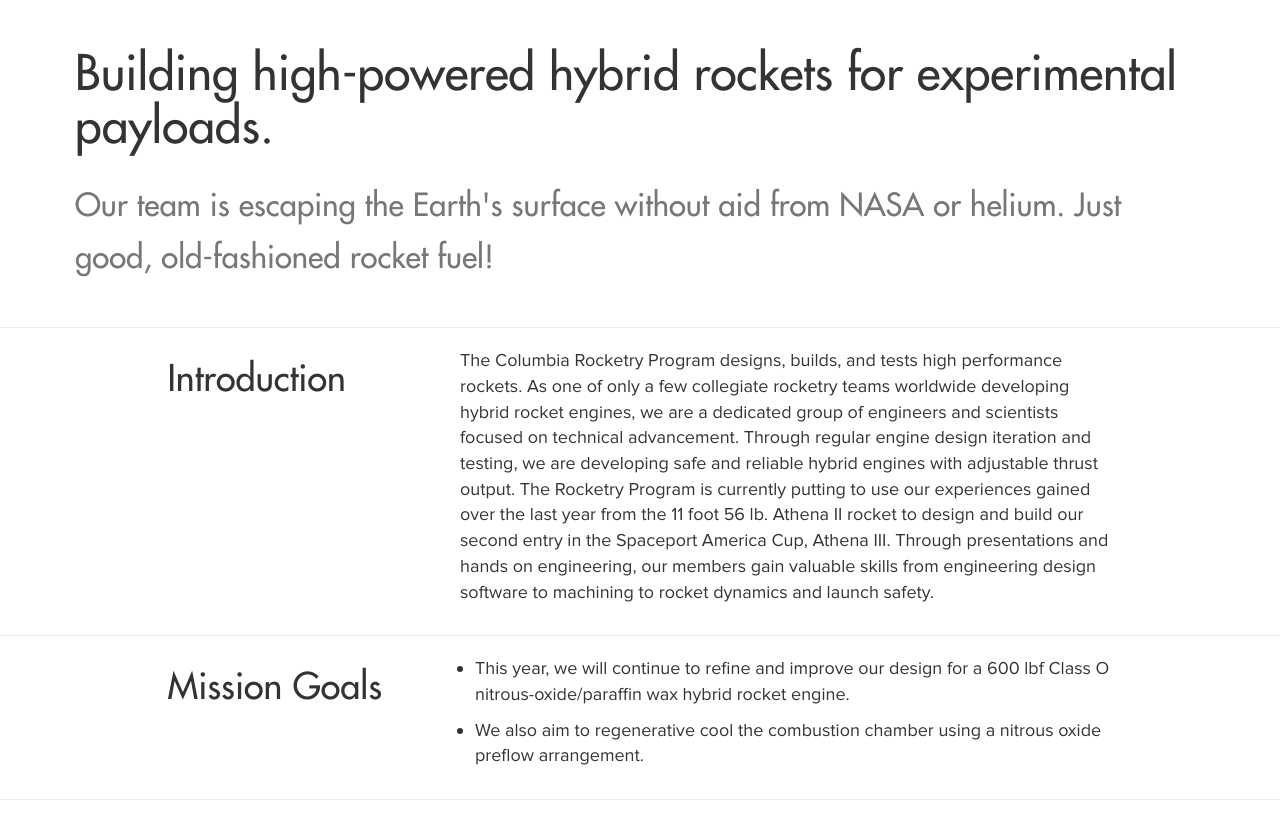
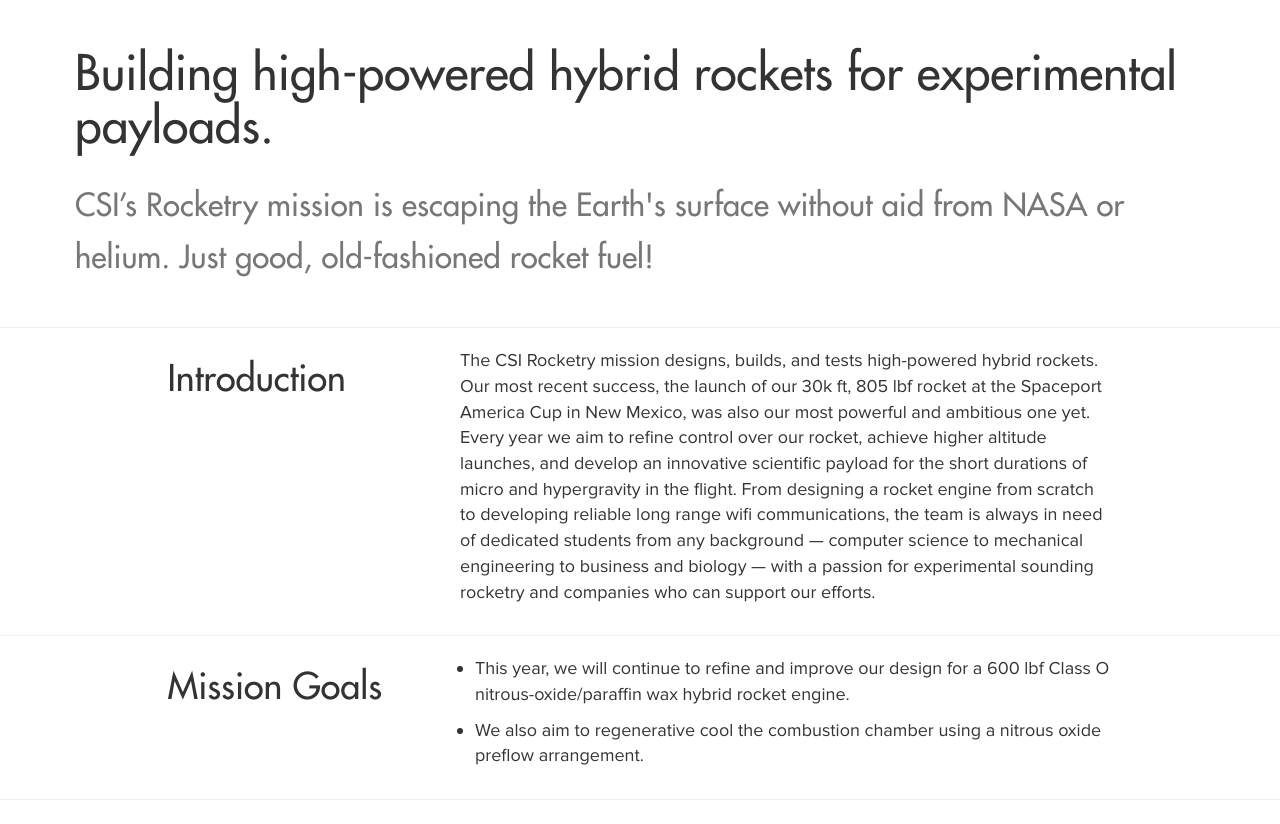
Before and after one commit to columbiaspace/columbiaspace.org, a Jekyll site: the page built from missions/rockets.html, in a window 1280 px wide and 900 px high, scrolled down 828 px, cut to the strip 76-900 px from the top of the window. Built offline with Jekyll 4.4.1, drawn with Linux system fonts in a browser that asks for light colours; nearby versions of some CDN libraries; comment, search, counter and statistics services are not loaded; some of the changed text lies outside the part shown.

Commit message:
Rockets 2023 update

```diff
--- a/missions/rockets.html
+++ b/missions/rockets.html
@@ -7,16 +7,27 @@
 imagecredit: "Photo: NASA"
 
 abstracttitle: "Building high-powered hybrid rockets for experimental payloads."
-abstracttext: "Our team is escaping the Earth's surface without aid from NASA or helium. Just good, old-fashioned rocket fuel!"
+abstracttext: "CSI’s Rocketry mission is escaping the Earth's surface without aid from NASA or helium. Just good, old-fashioned rocket fuel!"
 
-introtext: "The Columbia Rocketry Program designs, builds, and tests high performance rockets. As one of only a few collegiate rocketry teams worldwide developing hybrid rocket engines, we are a dedicated group of engineers and scientists focused on technical advancement. Through regular engine design iteration and testing, we are developing safe and reliable hybrid engines with adjustable thrust output. The Rocketry Program is currently putting to use our experiences gained over the last year from the 11 foot 56 lb. Athena II rocket to design and build our second entry in the Spaceport America Cup, Athena III. Through presentations and hands on engineering, our members gain valuable skills from engineering design software to machining to rocket dynamics and launch safety."
+introtext: "The CSI Rocketry mission designs, builds, and tests high-powered
+hybrid rockets. Our most recent success, the launch of our 30k ft, 805 lbf
+rocket at the Spaceport America Cup in New Mexico, was also our most powerful
+and ambitious one yet. Every year we aim to refine control over our rocket,
+achieve higher altitude launches, and develop an innovative scientific payload
+for the short durations of micro and hypergravity in the flight. From designing
+a rocket engine from scratch to developing reliable long range wifi
+communications, the team is always in need of dedicated students from any
+background — computer science to mechanical engineering to business and biology
+— with a passion for experimental sounding rocketry and companies who can
+support our efforts."
 
 goals: true
 goalstext: "This year, we will continue to refine and improve our design for a 600 lbf Class O nitrous-oxide/paraffin wax hybrid rocket engine.;
             We also aim to regenerative cool the combustion chamber using a nitrous oxide preflow arrangement."
 
 skills: true
-skillstext: "Mechanical design;
+skillstext: "Mechanical design and manufacturing;
+Avionics and electronics;
 Chemical engineering of thrust design;
 Computer modeling of rocket performance
 "
@@ -24,11 +35,11 @@
 achievements: false
 achievementstext: ""
 
-missionleader: "Jorge Casas;Ryan Wu"
-leaderschool: "CC 2023;SEAS 2024"
-leadermajor: "Astrophysics & Mechanical Engineering;Mechanical Engineering"
-leaderemail: "jac2440@columbia.edu;rhw2125@columbia.edu"
-leaderimage: "/assets/media/img/profiles2022/Jorge_C.jpg; /assets/media/img/profiles2022/Ryan_W.jpg"
+missionleader: "Mike Garcia; Theo Usher; Tycho Bogdanowitsch"
+leaderschool: "SEAS 2024; SEAS 2024; SEAS 2024"
+leadermajor: "Mechanical Engineering;Mechanical Engineering;Mechanical Engineering"
+leaderemail: "mlg2217@columbia.edu;tsu2107@columbia.edu;tjb2171@columbia.edu"
+leaderimage: "/assets/media/img/profiles/default.png; /assets/media/img/profiles2023/TheoU.png; /assets/media/img/profiles2023/TychoB.png"
 
 news: false
 news-cat: rockets
```
